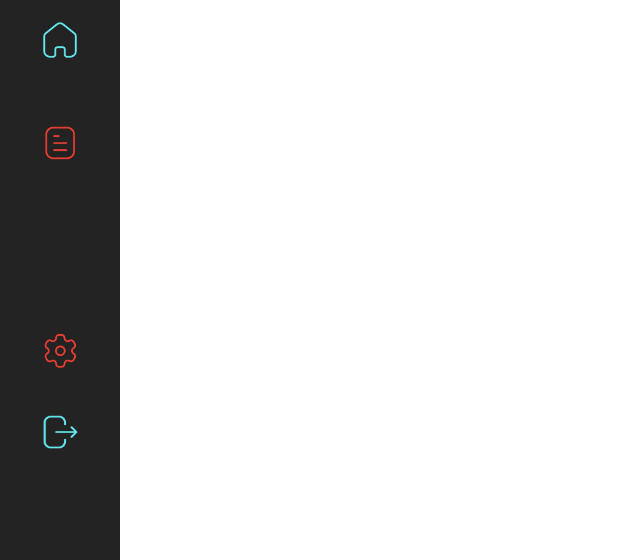
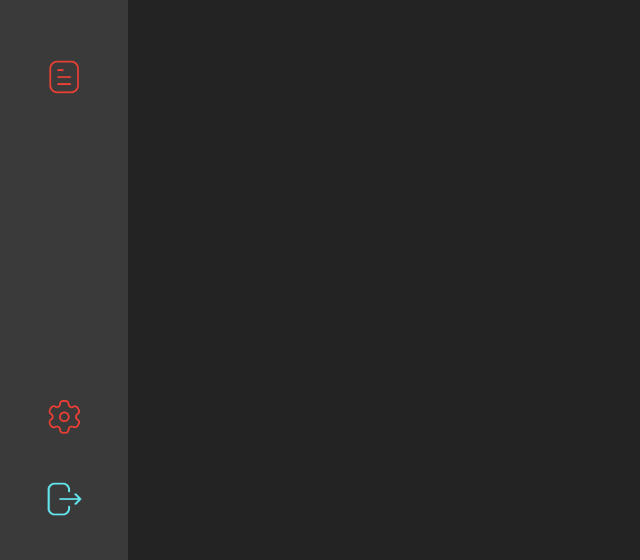
Before and after one commit to yodalis/Popmovie, a plain HTML site: page Códigos/Home/html/index.html in a window 1280 px wide. Shown: the part 240-800 px from the top of the page, without its empty margins (0-640 px from the left). Drawn offline with Linux system fonts and the light colour scheme.

Commit message:
Continuação tela home

```diff
--- a/Códigos/Home/css/style.css
+++ b/Códigos/Home/css/style.css
@@ -3,14 +3,19 @@
     padding: 0;
 }
 
+body{
+    display: flex;
+    flex-direction: row;
+}
+
 .vertical-menu{
     height: 100vh;
-    width: 120px;
+    width: 10vw;
     display: flex;
     flex-direction: column;
     align-items: center;
-    justify-content: space-evenly;
-    background-color: #232323;
+    justify-content: space-between;
+    background-color: #3A3A3A;
 
 }
 
@@ -43,3 +48,10 @@
     width: 40px;
 
 }
+
+.father-content{
+    height: 100vh;
+    width: 90vw;
+    background-color: #232323;
+
+}
--- a/Códigos/Home/html/index.html
+++ b/Códigos/Home/html/index.html
@@ -12,12 +12,18 @@
             <div class="part-one">
                 <a href="index.html"><img src="../imgs/logo.png" alt="Logo" class="icone-pipoca"></a>
                 <a href="index.html"><img src="../imgs/icon home.png" alt="Home" class="icones"></a>
-                <a href="#"><img src="../imgs/icon add.png" alt="Add filme" class="icones"></a>
+                <a href="add.html"><img src="../imgs/icon add.png" alt="Add filme" class="icones"></a>
             </div>
             <div class="part-two">
-                <a href="#"><img src="../imgs/icon config.png" alt="Configurações" class="icones"></a>
-                <a href="#"><img src="../imgs/Icone log out.png" alt="Sair" class="icones"></a>
+                <a href="config.html"><img src="../imgs/icon config.png" alt="Configurações" class="icones"></a>
+                <a href="../../Tela de login/html/index.html"><img src="../imgs/Icone log out.png" alt="Sair" class="icones"></a>
             </div>
+        </div>
+    </section>
+
+    <section id="content">
+        <div class="father-content">
+            <!-- <select id="">Escolha seu ator/atriz</select> -->
         </div>
     </section>
 
```
